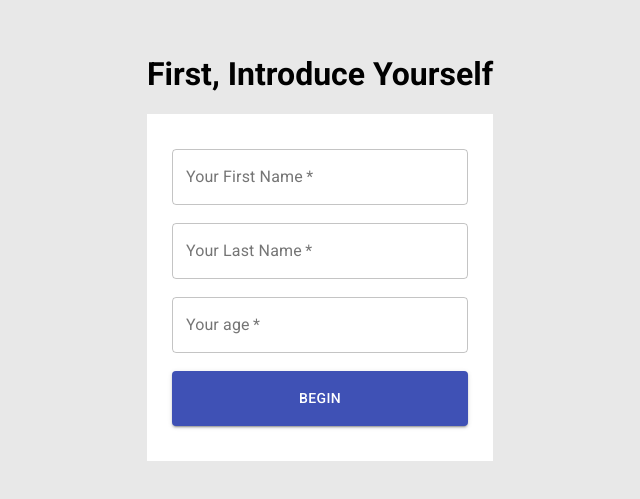
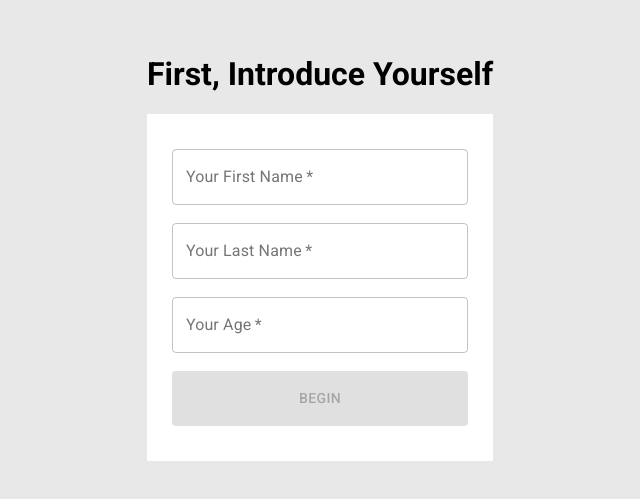
Before and after one commit to alexdev-kgd/electronic-survey, a React (Create React App) app: page /enterData in a window 1280 px wide. Shown: the part 153-652 px from the top of the page, without its empty margins (320-960 px from the left). Built offline with nearby package versions, Linux system fonts and the light colour scheme.

Commit message:
Form Validation

```diff
--- a/src/components/enter-data/enter-data.js
+++ b/src/components/enter-data/enter-data.js
@@ -1,3 +1,4 @@
+/* eslint-disable no-use-before-define */
 import React from 'react'
 import TextField from '@material-ui/core/TextField';
 import Button from '@material-ui/core/Button'
@@ -5,28 +6,82 @@ import { useState } from 'react'
 import './enter-data.sass'
 
 const EnterData = () => {
-    const [ firstName, setFirstName] = useState('')
-    const [ lastName, setLastName] = useState('')
-    const [ age, setAge] = useState('')
+    const [values, setValues] = useState({})
+    const [errors, setErrors] = useState({})
+
+    let inputFields = [
+        {
+            name: "firstName",
+            id: "form__first-name",
+            label: "Your First Name"
+        },
+        {
+            name: "lastName",
+            id: "form__last-name",
+            label: "Your Last Name"
+        },
+        {
+            name: "age",
+            id: "form__age",
+            label: "Your Age"
+        },
+    ]
 
     let submitForm = event => {
         event.preventDefault()
 
-        localStorage.setItem("FirstName", firstName)
-        localStorage.setItem("LastName", lastName)
-        localStorage.setItem("Age", age)
+        if (isFormValid) {
+            for (let key of Object.keys(values)) {
+                localStorage.setItem(key, values[key])
+            }
+        }
     }
 
-    let changeFirstNameHandler = event => {
-        setFirstName(event.target.value)
+    let validateObjectValues = (item, conditional) => Object.values(item).every(conditional.bind(this));
+
+    let isFormValid = _ => {
+        if(Object.values(values).length <= 0) return false
+        const isError = validateObjectValues(errors, (x) => x === "")
+        const isFilled = validateObjectValues(values, (x) => x.length > 0);
+
+        return isError && isFilled
     }
 
-    let changeLastNameHandler = event => {
-        setLastName(event.target.value)
+    let isTextInputValid = text => text.match('^[a-zA-Z]*$') ? true : false
+
+    let isNumericInputValid = number => (number.match('^[0-9]*$') && number > 0 && number < 120) ? true : false
+
+    let handleInputValue = event => {
+        const { name, value } = event.target
+        setValues({
+            ...values,
+            [name]: value
+        })
+        validate({[name]: value})
     }
 
-    let changeAgeHandler = event => {
-        setAge(event.target.value)
+    let validate = inputField => {
+        let temp = { ...errors }
+
+        if("firstName" in inputField) {
+            (inputField.firstName.length && isTextInputValid(inputField.firstName))
+            ? temp.firstName = ""
+            : temp.firstName = inputField.firstName
+        }
+
+        if("lastName" in inputField) {
+            (inputField.lastName.length && isTextInputValid(inputField.lastName))
+            ? temp.lastName = ""
+            : temp.lastName = inputField.lastName
+        }
+
+        if("age" in inputField) {
+            (inputField.age.length && isNumericInputValid(inputField.age))
+            ? temp.age = ""
+            : temp.age = inputField.age
+        }
+
+        setErrors({ ...temp })
     }
 
     return (
@@ -34,31 +89,25 @@ const EnterData = () => {
             <h1>First, Introduce Yourself</h1>
             <form className="enterData__form" onSubmit={submitForm}>
                 <div className="form">
-                    <TextField className="form__textfield"
-                               id="form__first-name"
-                               label="Your First Name"
-                               variant="outlined"
-                               value={firstName}
-                               onChange={changeFirstNameHandler}
-                               required />
-                    <TextField className="form__textfield"
-                               id="form__last-name"
-                               label="Your Last Name"
-                               variant="outlined"
-                               value={lastName}
-                               onChange={changeLastNameHandler}
-                               required />
-                    <TextField className="form__textfield"
-                               id="form__age"
-                               label="Your age"
-                               variant="outlined"
-                               value={age}
-                               onChange={changeAgeHandler}
-                               required />
+                    {inputFields.map((value, index) => {
+                        return (
+                            <TextField key={index}
+                                       {...(errors[value.name] && { error: true })}
+                                       name={value.name}
+                                       className="form__textfield"
+                                       id={value.id}
+                                       label={value.label}
+                                       variant="outlined"
+                                       onChange={handleInputValue}
+                                       required
+                            />
+                        )
+                    })}
                     <Button className="form__submit-btn"
                             type="submit"
                             variant="contained"
-                            color="primary">Begin</Button>
+                            color="primary"
+                            disabled={!isFormValid()}>Begin</Button>
                 </div>
             </form>
         </div>
```
